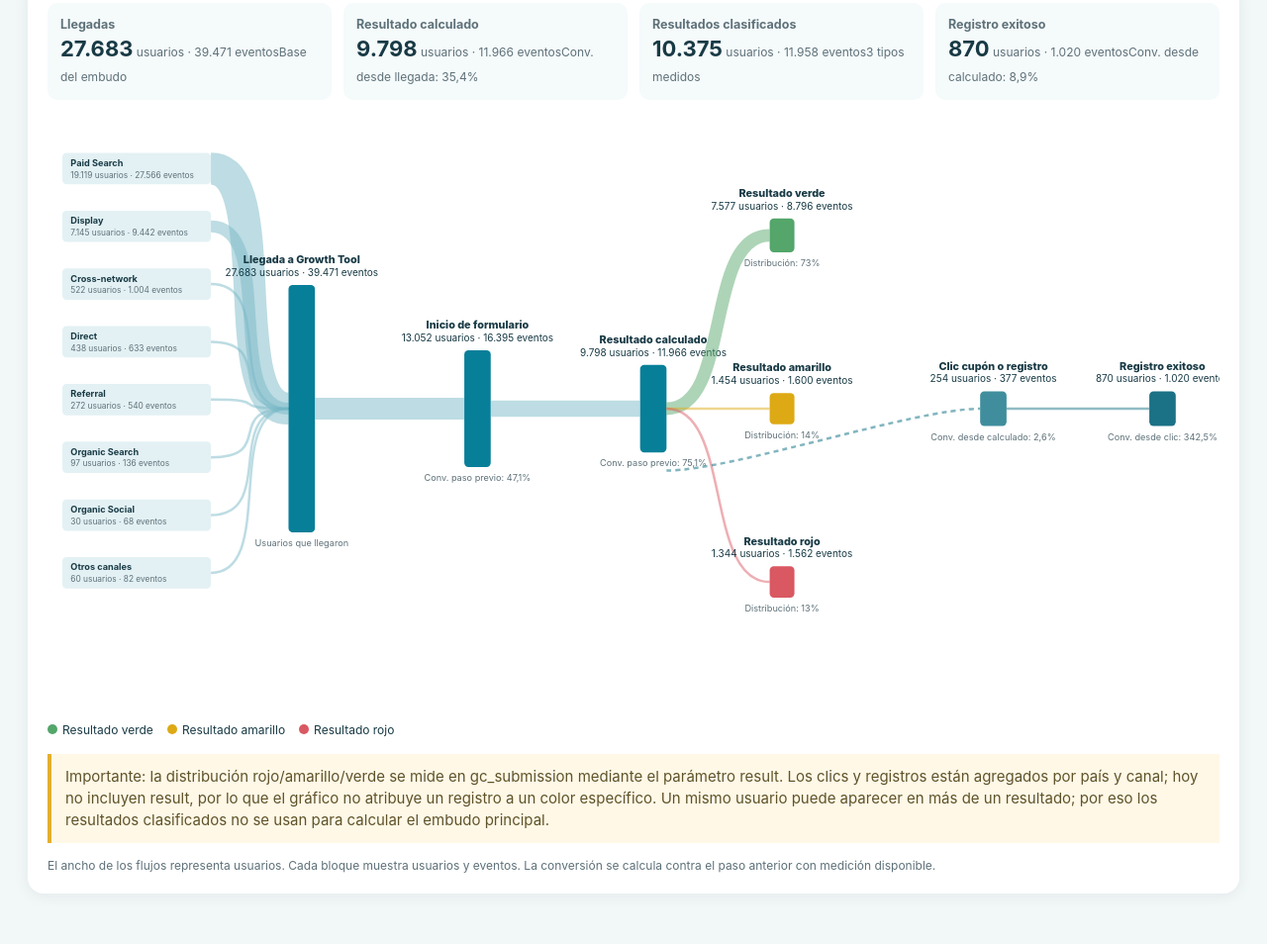
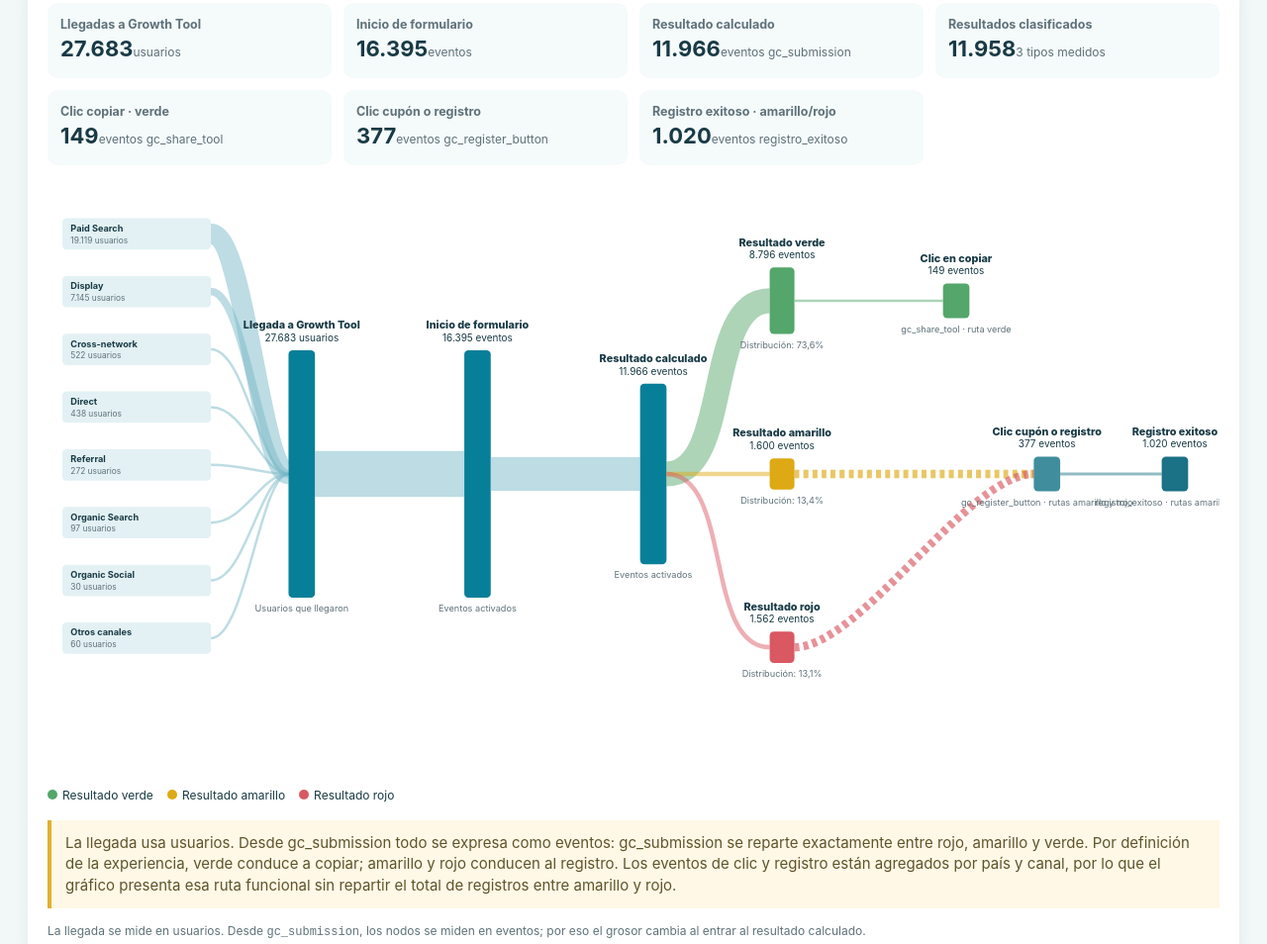
Before and after one commit to jagg2994/abbott-embudo-calculadora, a plain HTML site: page index.html in a window 1280 px wide. Shown: the part 207-1161 px from the top of the page at 99% size. Drawn offline with Linux system fonts and the light colour scheme.

Commit message:
Ajustar métricas por etapa del Sankey

```diff
--- a/index.html
+++ b/index.html
@@ -25,7 +25,7 @@
       <div id="summary" class="summary"></div>
       <div class="chart-wrap"><svg id="chart" class="chart" viewBox="0 0 1420 720" role="img" aria-label="Diagrama Sankey de Growth Tool"></svg></div>
       <div class="legend"><span><i class="dot" style="background:var(--green)"></i>Resultado verde</span><span><i class="dot" style="background:var(--yellow)"></i>Resultado amarillo</span><span><i class="dot" style="background:var(--red)"></i>Resultado rojo</span></div>
-      <p id="note" class="note"></p><p class="foot">El ancho de los flujos representa usuarios. Cada bloque muestra usuarios y eventos. La conversión se calcula contra el paso anterior con medición disponible.</p>
+      <p id="note" class="note"></p><p class="foot">La llegada se mide en usuarios. Desde <code>gc_submission</code>, los nodos se miden en eventos; por eso el grosor cambia al entrar al resultado calculado.</p>
     </section>
   </main>
   <script>
@@ -45,73 +45,78 @@
       const country=$('#country').value;
       const all=D.rows.filter(r=>r.country===country), base=all.filter(r=>!r.result);
       const total=event=>base.filter(r=>r.event===event).reduce(add,{users:0,events:0});
-      const landing=total('page_view'), form=total('form_start'), calculated=total('gc_submission'), click=total('gc_register_button'), registered=total('registro_exitoso');
+      const landing=total('page_view'), form=total('form_start'), calculated=total('gc_submission'), copy=total('gc_share_tool'), click=total('gc_register_button'), registered=total('registro_exitoso');
       const results=Object.keys(RESULT_LABEL).map(result=>({id:result,label:RESULT_LABEL[result],color:COLORS[result],...all.filter(r=>r.event==='gc_submission'&&r.result===result).reduce(add,{users:0,events:0})})).filter(r=>r.users||r.events);
       const resultTotal=results.reduce(add,{users:0,events:0});
       const channelMap={};base.filter(r=>r.event==='page_view').forEach(r=>channelMap[r.channel]=add(channelMap[r.channel]||{users:0,events:0},r));
       let channels=Object.entries(channelMap).map(([name,v])=>({name,...v})).sort((a,b)=>b.users-a.users);
       if(channels.length>8){const other=channels.slice(7).reduce(add,{users:0,events:0});channels=[...channels.slice(0,7),{name:'Otros canales',...other}];}
-      renderSummary(landing,calculated,resultTotal,registered,results.length);
-      renderChart({country,landing,form,calculated,click,registered,results,resultTotal,channels});
+      renderSummary(landing,form,calculated,resultTotal,copy,click,registered,results.length);
+      renderChart({country,landing,form,calculated,copy,click,registered,results,resultTotal,channels});
     }
-    function renderSummary(landing,calculated,resultTotal,registered,resultCount){
-      const ratio=(a,b)=>b.users?a.users/b.users:null;
+    function renderSummary(landing,form,calculated,resultTotal,copy,click,registered,resultCount){
       $('#summary').innerHTML=[
-        ['Llegadas',landing,'Base del embudo'],
-        ['Resultado calculado',calculated,`Conv. desde llegada: ${pct(ratio(calculated,landing))}`],
-        ['Resultados clasificados',resultTotal,`${resultCount?`${resultCount} tipos medidos`:'Sin parámetro result'}`],
-        ['Registro exitoso',registered,registered.users?`Conv. desde calculado: ${pct(ratio(registered,calculated))}`:'Evento no medido'],
-      ].map(([label,value,detail])=>`<div class="kpi"><small>${label}</small><strong>${nf.format(value.users)}</strong><span> usuarios · ${nf.format(value.events)} eventos</span><span>${detail}</span></div>`).join('');
+        ['Llegadas a Growth Tool',landing.users,'usuarios'],
+        ['Inicio de formulario',form.events,'eventos'],
+        ['Resultado calculado',calculated.events,'eventos gc_submission'],
+        ['Resultados clasificados',resultTotal.events,`${resultCount?`${resultCount} tipos medidos`:'Sin parámetro result'}`],
+        ['Clic copiar · verde',copy.events,'eventos gc_share_tool'],
+        ['Clic cupón o registro',click.events,'eventos gc_register_button'],
+        ['Registro exitoso · amarillo/rojo',registered.events,'eventos registro_exitoso'],
+      ].map(([label,value,detail])=>`<div class="kpi"><small>${label}</small><strong>${nf.format(value)}</strong><span>${detail}</span></div>`).join('');
     }
     function renderChart(model){
       const svg=$('#chart');svg.innerHTML='';
-      const max=Math.max(1,model.landing.users,model.calculated.users,model.click.users,model.registered.users,...model.results.map(r=>r.users));
-      const weight=v=>Math.max(3,Math.min(56,56*v/max));
-      const node=(x,y,w,h,color,title,value,meta)=>`<g><rect x="${x}" y="${y}" width="${w}" height="${h}" rx="5" fill="${color}"/><text class="node-title" x="${x+w/2}" y="${y-26}" text-anchor="middle">${esc(title)}</text><text class="node-value" x="${x+w/2}" y="${y-11}" text-anchor="middle">${nf.format(value.users)} usuarios · ${nf.format(value.events)} eventos</text><text class="node-meta" x="${x+w/2}" y="${y+h+17}" text-anchor="middle">${esc(meta)}</text></g>`;
+      const maxEvents=Math.max(1,model.form.events,model.calculated.events,model.copy.events,model.click.events,model.registered.events,...model.results.map(r=>r.events));
+      const weight=v=>Math.max(3,Math.min(56,56*v/maxEvents));
+      const node=(x,y,w,h,color,title,value,meta,unit='events')=>`<g><rect x="${x}" y="${y}" width="${w}" height="${h}" rx="5" fill="${color}"/><text class="node-title" x="${x+w/2}" y="${y-26}" text-anchor="middle">${esc(title)}</text><text class="node-value" x="${x+w/2}" y="${y-11}" text-anchor="middle">${nf.format(value[unit])} ${unit==='users'?'usuarios':'eventos'}</text><text class="node-meta" x="${x+w/2}" y="${y+h+17}" text-anchor="middle">${esc(meta)}</text></g>`;
       const link=(x1,y1,x2,y2,width,color='#75b7c5',dashed=false)=>`<path class="link ${dashed?'dashed':''}" style="stroke:${color};stroke-width:${width}" d="M${x1} ${y1} C${x1+80} ${y1},${x2-80} ${y2},${x2} ${y2}"/>`;
       // Columna de adquisición: canal predeterminado de la sesión.
       model.channels.forEach((channel,index)=>{
         const y=45+index*70, h=38;
-        svg.insertAdjacentHTML('beforeend',`<g><rect x="18" y="${y}" width="180" height="${h}" rx="5" fill="#e3f1f4"/><text class="channel-name" x="28" y="${y+16}">${esc(channel.name).slice(0,27)}</text><text class="channel-value" x="28" y="${y+30}">${nf.format(channel.users)} usuarios · ${nf.format(channel.events)} eventos</text></g>`);
-        svg.insertAdjacentHTML('beforeend',link(198,y+h/2,292,355,weight(channel.users)));
+        svg.insertAdjacentHTML('beforeend',`<g><rect x="18" y="${y}" width="180" height="${h}" rx="5" fill="#e3f1f4"/><text class="channel-name" x="28" y="${y+16}">${esc(channel.name).slice(0,27)}</text><text class="channel-value" x="28" y="${y+30}">${nf.format(channel.users)} usuarios</text></g>`);
+        svg.insertAdjacentHTML('beforeend',`<path class="link" style="stroke-width:${Math.max(3,36*channel.users/Math.max(1,model.landing.users))}" d="M198 ${y+h/2} C240 ${y+h/2},258 355,292 355"/>`);
       });
       const main=[
         {id:'page_view',title:'Llegada a Growth Tool',value:model.landing,x:292},
-        ...(model.form.users?[{id:'form_start',title:'Inicio de formulario',value:model.form,x:505}]:[]),
-        {id:'gc_submission',title:'Resultado calculado',value:model.calculated,x:model.form.users?718:540},
+        ...(model.form.events?[{id:'form_start',title:'Inicio de formulario',value:model.form,x:505}]:[]),
+        {id:'gc_submission',title:'Resultado calculado',value:model.calculated,x:model.form.events?718:540},
       ];
       main.forEach((item,index)=>{
-        const previous=main[index-1]?.value, rate=index?previous.users?item.value.users/previous.users:null:null;
-        const h=Math.max(42,Math.min(300,300*item.value.users/max)), y=355-h/2;
-        item.y=y;item.h=h;svg.insertAdjacentHTML('beforeend',node(item.x,y,32,h,'#087f99',item.title,item.value,index?`Conv. paso previo: ${pct(rate)}`:'Usuarios que llegaron'));
-        if(index)svg.insertAdjacentHTML('beforeend',link(main[index-1].x+32,355,item.x,355,weight(item.value.users)));
+        const h=index?Math.max(42,Math.min(300,300*item.value.events/maxEvents)):Math.max(42,Math.min(300,300*item.value.users/Math.max(1,model.landing.users))), y=355-h/2;
+        item.y=y;item.h=h;svg.insertAdjacentHTML('beforeend',node(item.x,y,32,h,'#087f99',item.title,item.value,index?'Eventos activados':'Usuarios que llegaron',index?'events':'users'));
+        if(index)svg.insertAdjacentHTML('beforeend',link(main[index-1].x+32,355,item.x,355,weight(item.value.events)));
       });
       const calculation=main.at(-1), resultX=875;
       if(model.results.length){
         const positions={result_green:145,result_yellow:355,result_red:565};
         model.results.forEach(result=>{
-          const y=positions[result.id]??355,h=Math.max(38,Math.min(150,150*result.users/max));
-          svg.insertAdjacentHTML('beforeend',link(calculation.x+32,355,resultX,y,weight(result.users),result.color));
-          svg.insertAdjacentHTML('beforeend',node(resultX,y-h/2,30,h,result.color,result.label,result,`Distribución: ${pct(result.users/model.resultTotal.users)}`));
+          const y=positions[result.id]??355,h=Math.max(38,Math.min(150,150*result.events/maxEvents));
+          svg.insertAdjacentHTML('beforeend',link(calculation.x+32,355,resultX,y,weight(result.events),result.color));
+          svg.insertAdjacentHTML('beforeend',node(resultX,y-h/2,30,h,result.color,result.label,result,`Distribución: ${pct(result.events/model.resultTotal.events)}`));
         });
       } else {
         svg.insertAdjacentHTML('beforeend','<text class="node-meta" x="890" y="355">No hay valores de resultado medidos</text>');
       }
-      const actionX=1130, registrationX=1335;
-      if(model.click.users){
-        const h=Math.max(42,Math.min(240,240*model.click.users/max));
-        svg.insertAdjacentHTML('beforeend',link(calculation.x+32,430,actionX,355,weight(model.click.users),'#408e9d',true));
-        svg.insertAdjacentHTML('beforeend',node(actionX,355-h/2,32,h,'#408e9d','Clic cupón o registro',model.click,`Conv. desde calculado: ${pct(model.click.users/model.calculated.users)}`));
+      const copyX=1085, actionX=1195, registrationX=1350;
+      if(model.copy.events){
+        const green=model.results.find(result=>result.id==='result_green'), h=Math.max(42,Math.min(220,220*model.copy.events/maxEvents));
+        if(green)svg.insertAdjacentHTML('beforeend',link(resultX+30,145,copyX,145,weight(model.copy.events),'#54a66a'));
+        svg.insertAdjacentHTML('beforeend',node(copyX,145-h/2,32,h,'#54a66a','Clic en copiar',model.copy,'gc_share_tool · ruta verde'));
       }
-      if(model.registered.users){
-        const h=Math.max(42,Math.min(240,240*model.registered.users/max)), from=model.click.users?actionX+32:calculation.x+32;
-        svg.insertAdjacentHTML('beforeend',link(from,355,registrationX,355,weight(model.registered.users),'#1b7185',!model.click.users));
-        svg.insertAdjacentHTML('beforeend',node(registrationX,355-h/2,32,h,'#1b7185','Registro exitoso',model.registered,model.click.users?`Conv. desde clic: ${pct(model.registered.users/model.click.users)}`:`Conv. desde calculado: ${pct(model.registered.users/model.calculated.users)}`));
+      if(model.click.events){
+        const h=Math.max(42,Math.min(240,240*model.click.events/maxEvents));
+        ['result_yellow','result_red'].forEach(id=>{const result=model.results.find(item=>item.id===id);if(result)svg.insertAdjacentHTML('beforeend',link(resultX+30,id==='result_yellow'?355:565,actionX,355,10,result.color,true));});
+        svg.insertAdjacentHTML('beforeend',node(actionX,355-h/2,32,h,'#408e9d','Clic cupón o registro',model.click,'gc_register_button · rutas amarillo y rojo'));
+      }
+      if(model.registered.events){
+        const h=Math.max(42,Math.min(240,240*model.registered.events/maxEvents)), from=model.click.events?actionX+32:calculation.x+32;
+        svg.insertAdjacentHTML('beforeend',link(from,355,registrationX,355,weight(model.registered.events),'#1b7185',!model.click.events));
+        svg.insertAdjacentHTML('beforeend',node(registrationX,355-h/2,32,h,'#1b7185','Registro exitoso',model.registered,'registro_exitoso · rutas amarillo y rojo'));
       } else {
         svg.insertAdjacentHTML('beforeend','<text class="node-meta" x="1320" y="355" text-anchor="middle">Sin evento de registro exitoso medido</text>');
       }
-      const resultWarning=model.resultTotal.users>model.calculated.users?'Un mismo usuario puede aparecer en más de un resultado; por eso los resultados clasificados no se usan para calcular el embudo principal.':'';
-      $('#note').textContent=`Importante: la distribución rojo/amarillo/verde se mide en gc_submission mediante el parámetro result. Los clics y registros están agregados por país y canal; hoy no incluyen result, por lo que el gráfico no atribuye un registro a un color específico. ${resultWarning}`.trim();
+      $('#note').textContent='La llegada usa usuarios. Desde gc_submission todo se expresa como eventos: gc_submission se reparte exactamente entre rojo, amarillo y verde. Por definición de la experiencia, verde conduce a copiar; amarillo y rojo conducen al registro. Los eventos de clic y registro están agregados por país y canal, por lo que el gráfico presenta esa ruta funcional sin repartir el total de registros entre amarillo y rojo.';
     }
   </script>
 </body>
```
